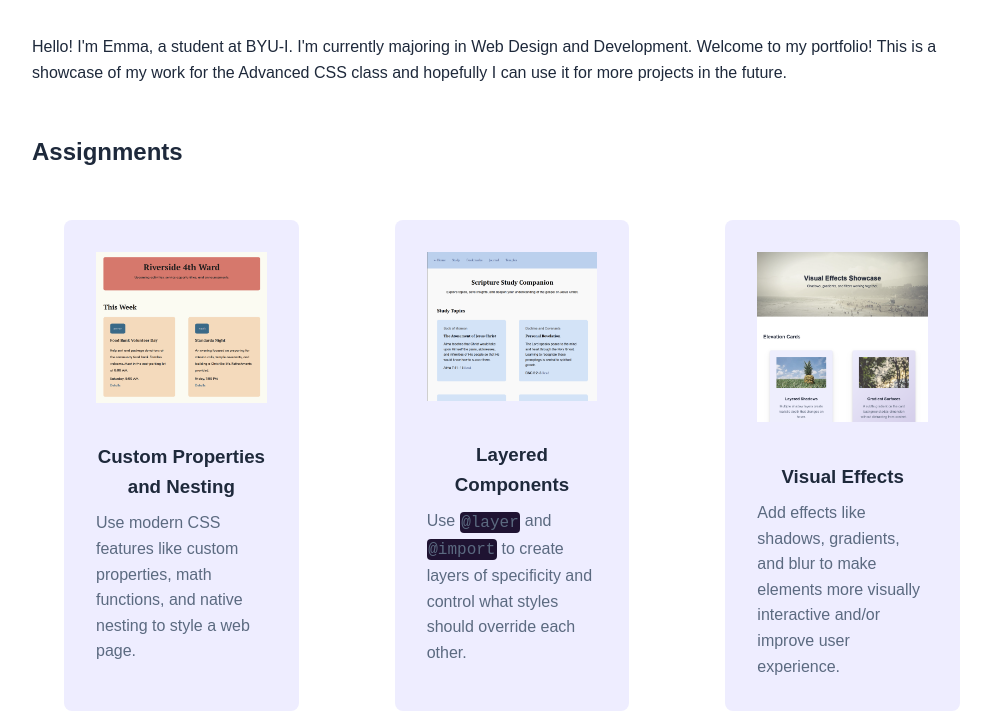
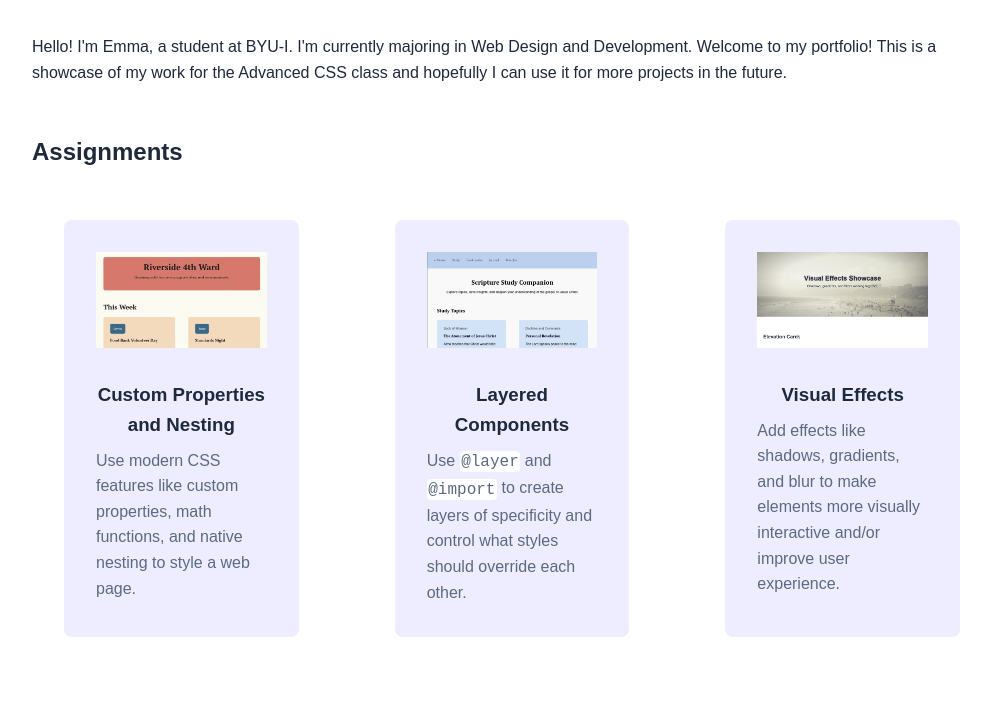
Before and after one commit to erschm240/wdd331-portfolio, a website: page index.html in a window 1280 px wide. Shown: the part 113-824 px from the top of the page, without its empty margins (128-1119 px from the left). Drawn offline with Linux system fonts and the light colour scheme.

Commit message:
Completed teaching activity for week 07

```diff
--- a/css/base/elements.css
+++ b/css/base/elements.css
@@ -45,7 +45,7 @@ body {
         }
 
         code {
-            background-color: var(--accent-800);
+            background-color: var(--color-bg);
             padding: calc(var(--spacing-xs) / 2);
             border-radius: var(--radius-sm);
         }
--- a/css/components/card.css
+++ b/css/components/card.css
@@ -24,6 +24,27 @@
             border-radius: var(--radius-lg);
             text-align: center;
 
+            /* Aspect Ratio and Object Fit in Layout Teaching Activity */
+            img {
+                /* --- Essentials --- */
+                /* Make sure the image stays inside the container */
+                width: 100%;
+
+                /* Constrain the image proportions to a specified aspect ratio */
+                aspect-ratio: 16 / 9;
+
+                /* Scale up the image to fit the container and
+                crop off what overlaps */
+                object-fit: cover;
+
+                /* --- Optional --- */
+                /* Center the image in the container */
+                object-position: top;
+
+                /* Cause the image to display on its own line */
+                display: block;
+            }
+
 
             h3 {
                 margin-bottom: var(--spacing-sm);
--- a/css/tokens/colors.css
+++ b/css/tokens/colors.css
@@ -79,6 +79,9 @@ html {
 
     /* Frosted Glass background */
     --semi-transparent-background: light-dark(oklch(0.94 0 270 / 0.4), oklch(0 0 300 / 0.5));
+
+    /* Code snippets */
+    /* --code-snippet-bg: light-dark(var(--accent-200), var(--accent-800)); */
 }
 
 /* User chose dark */
```
